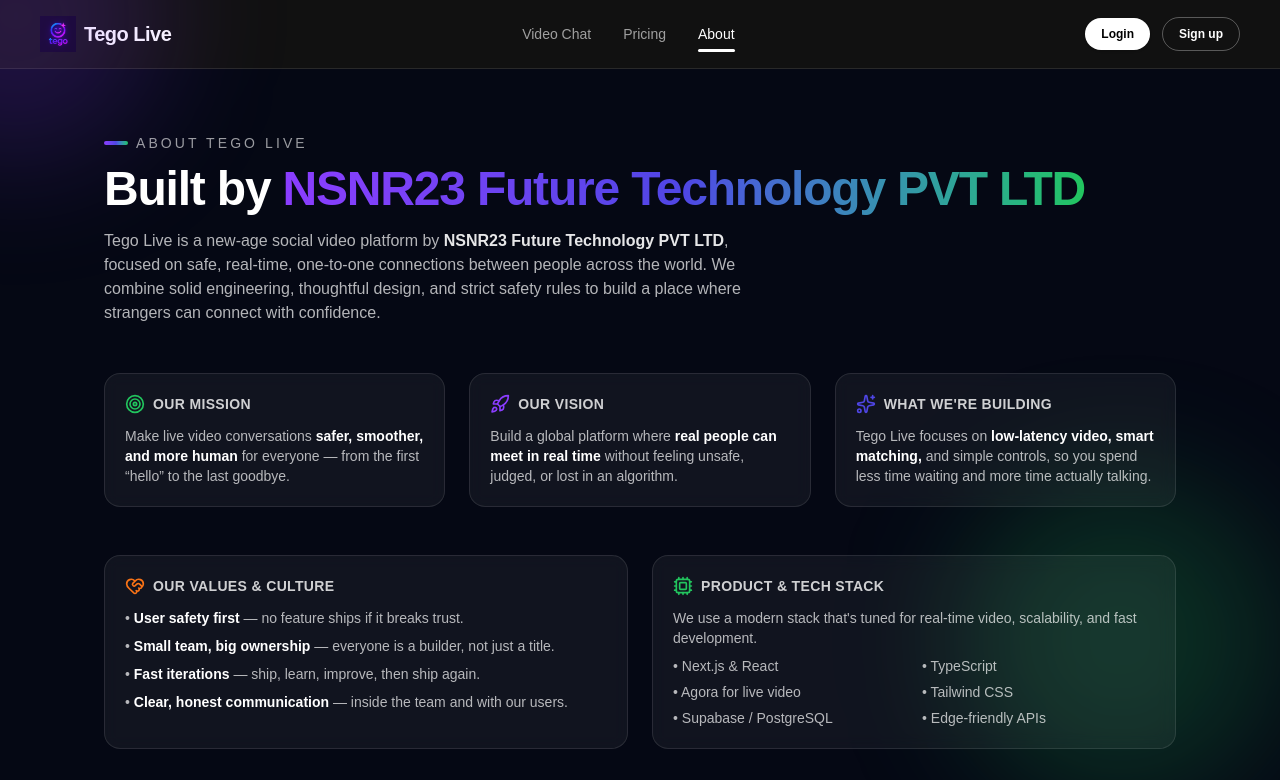
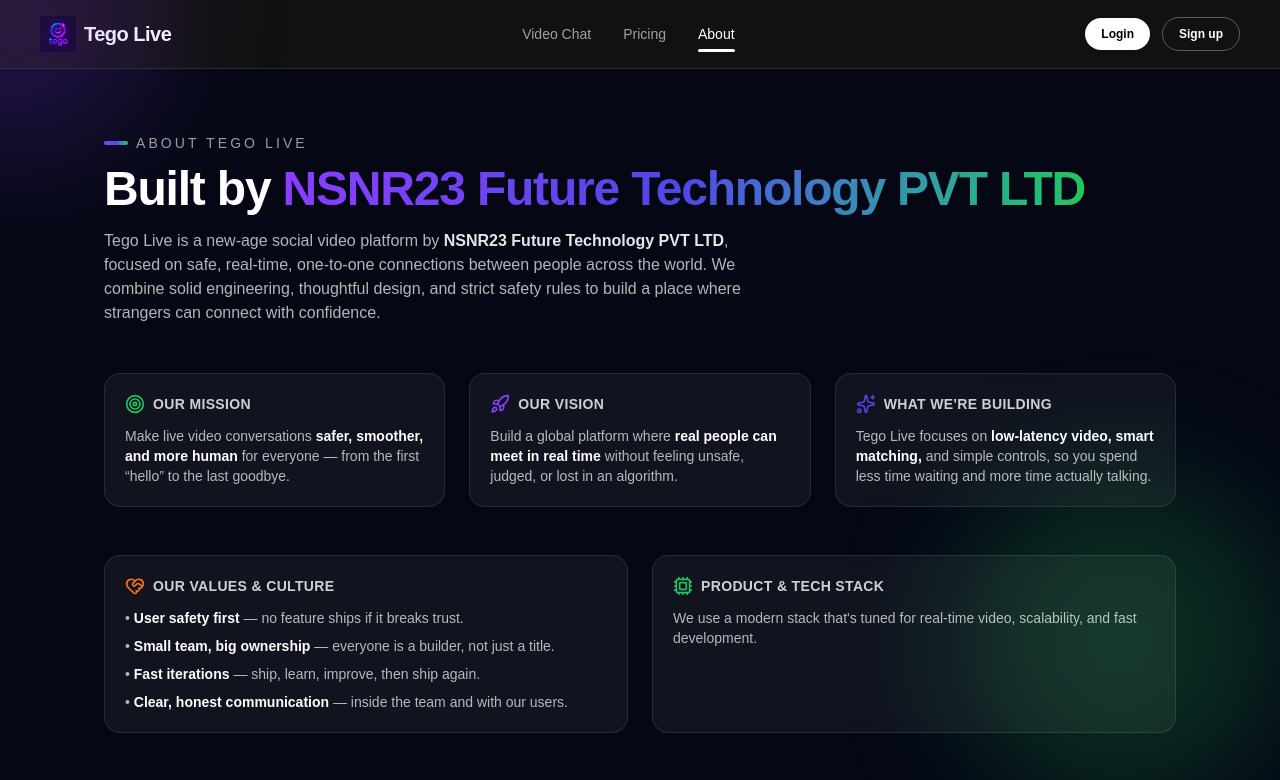
Before and after one commit to nsnrfuture/test-2-livestream, a Next.js app: page /about in a window 1280 px wide. Shown: the top 780 px of the page. Built offline with nearby package versions, Linux system fonts and the light colour scheme; no server answers.

Commit message:
hide tech

```diff
--- a/src/app/about/page.tsx
+++ b/src/app/about/page.tsx
@@ -206,14 +206,14 @@
               We use a modern stack that&apos;s tuned for real-time video,
               scalability, and fast development.
             </p>
-            <ul className="grid grid-cols-2 gap-x-4 gap-y-1.5 text-xs sm:text-sm text-white/70">
+            {/* <ul className="grid grid-cols-2 gap-x-4 gap-y-1.5 text-xs sm:text-sm text-white/70">
               <li>• Next.js & React</li>
               <li>• TypeScript</li>
               <li>• Agora for live video</li>
               <li>• Tailwind CSS</li>
               <li>• Supabase / PostgreSQL</li>
               <li>• Edge-friendly APIs</li>
-            </ul>
+            </ul> */}
           </div>
         </section>
 
```
